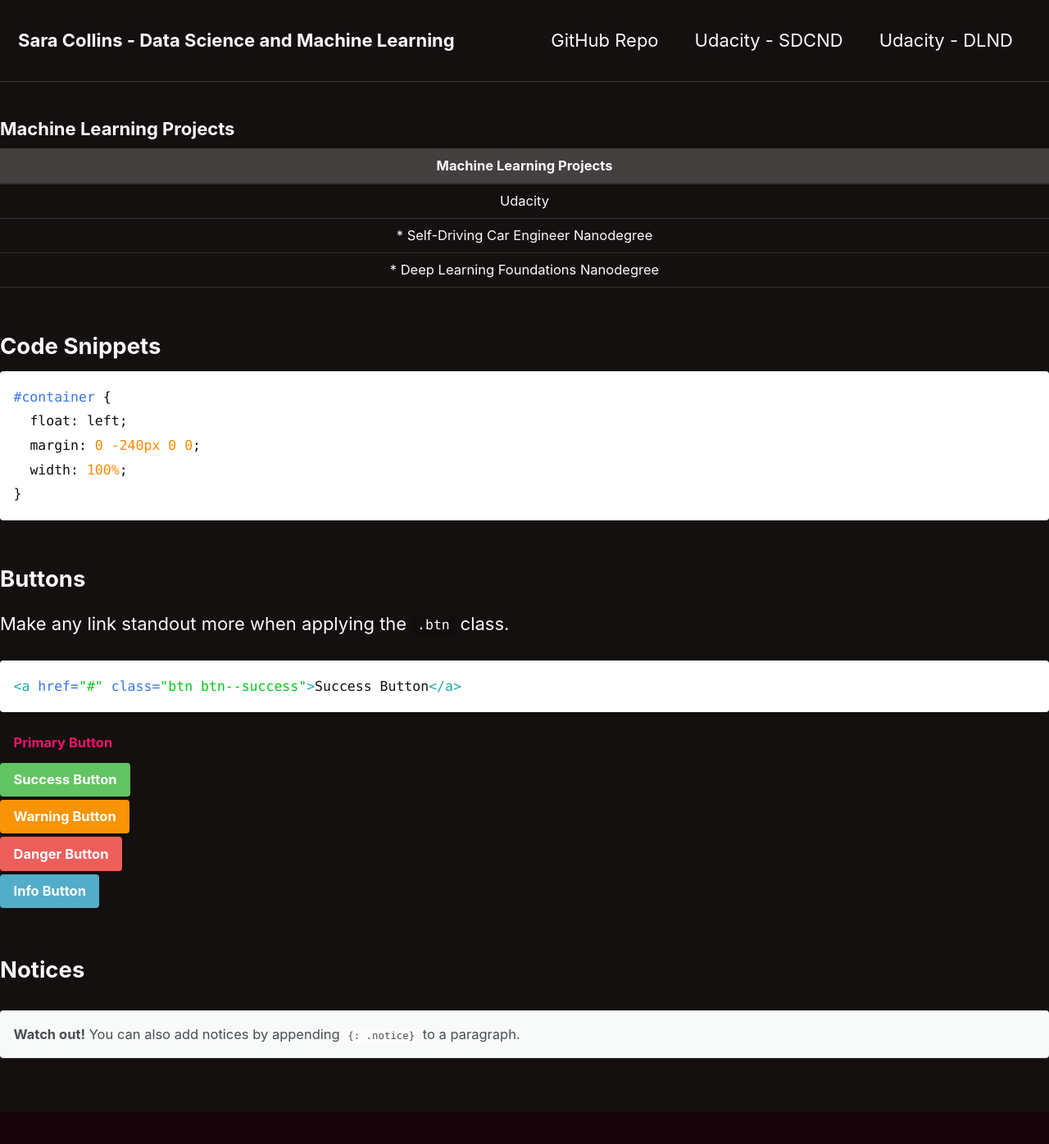
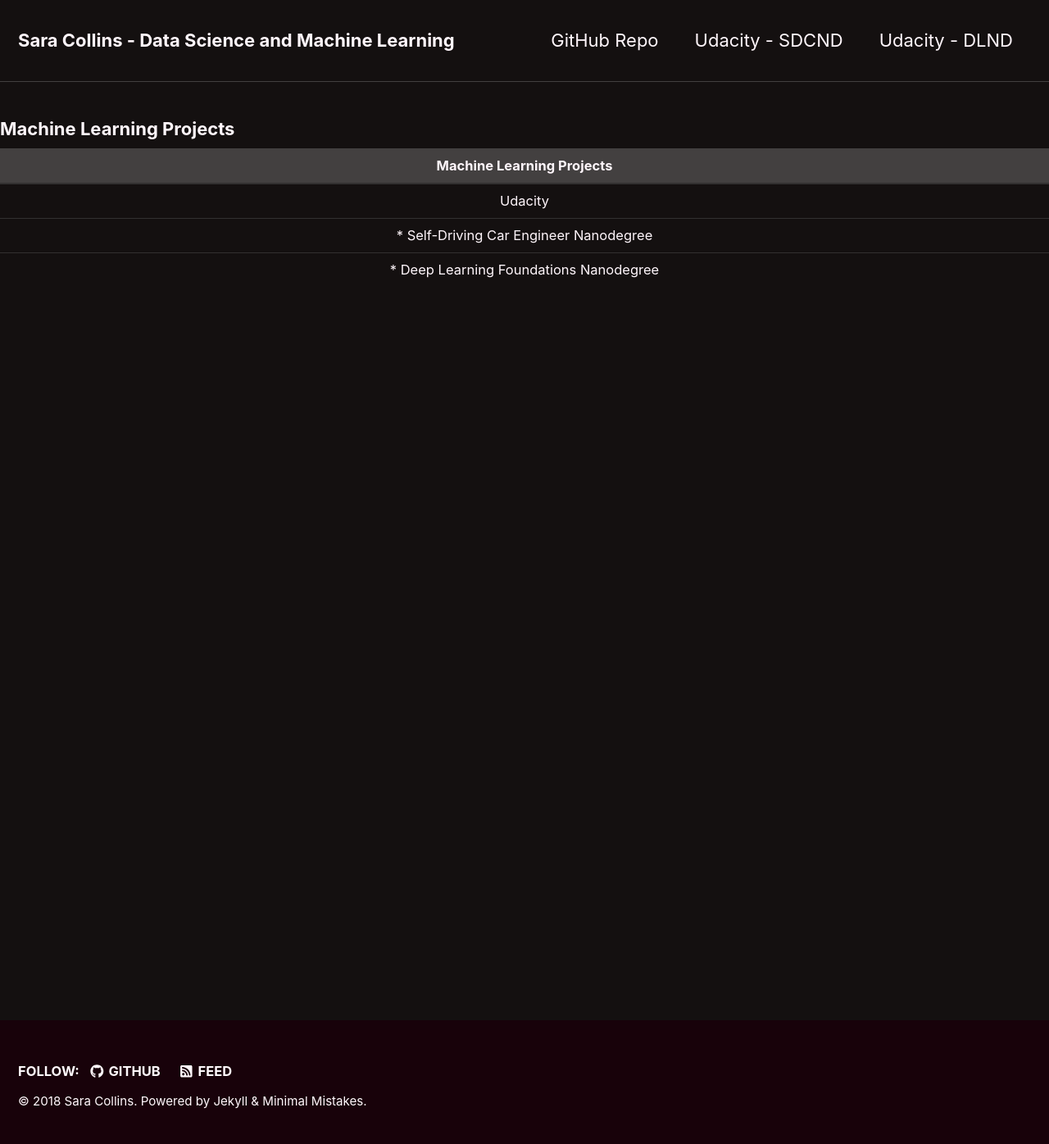
Before and after one commit to scollins83/scollins83.github.io, a Jekyll site: the page built from _pages/project_toc.md, in a window 1280 px wide and 1400 px high. Shown: the top 1396 px of the window at 82% size. Built offline with Jekyll 4.4.1, drawn with Linux system fonts in a browser that asks for light colours; nearby versions of some CDN libraries; our own code applies the rules of GitHub Pages for plain Markdown files.

Commit message:
Updating toc.

````diff
--- a/_pages/project_toc.md
+++ b/_pages/project_toc.md
@@ -18,34 +18,4 @@ toc_icon: "chart-bar"
 | Udacity |
 | * Self-Driving Car Engineer Nanodegree |
 | * Deep Learning Foundations Nanodegree |
-
 {: rules="groups"}
-
-## Code Snippets
-
-```css
-#container {
-  float: left;
-  margin: 0 -240px 0 0;
-  width: 100%;
-}
-```
-
-## Buttons
-
-Make any link standout more when applying the `.btn` class.
-
-```html
-<a href="#" class="btn btn--success">Success Button</a>
-```
-
-<div markdown="0"><a href="#" class="btn">Primary Button</a></div>
-<div markdown="0"><a href="#" class="btn btn--success">Success Button</a></div>
-<div markdown="0"><a href="#" class="btn btn--warning">Warning Button</a></div>
-<div markdown="0"><a href="#" class="btn btn--danger">Danger Button</a></div>
-<div markdown="0"><a href="#" class="btn btn--info">Info Button</a></div>
-
-## Notices
-
-**Watch out!** You can also add notices by appending `{: .notice}` to a paragraph.
-{: .notice}
````
